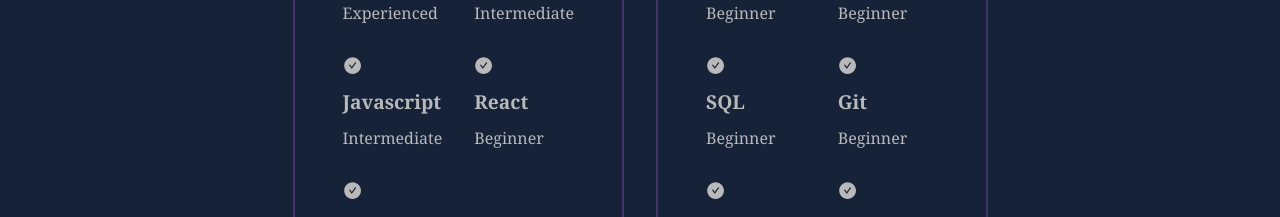
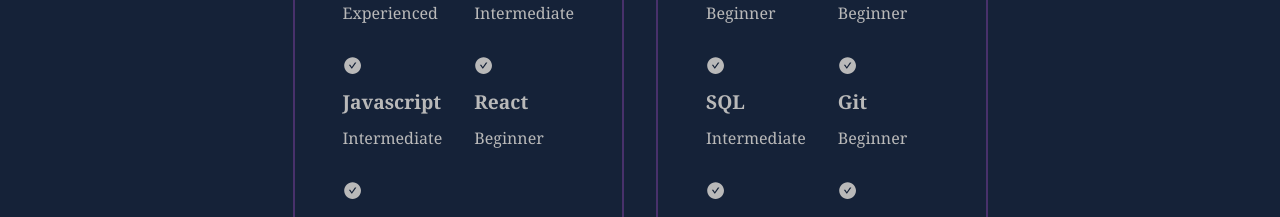
Before and after one commit to MateuszS0/React, a React (Create React App) app: page / in a window 1280 px wide. Shown: the part 1680-1897 px from the top of the page. Built offline with nearby package versions, Linux system fonts and the light colour scheme.

Commit message:
feat: skills SQL

```diff
--- a/src/components/skills/Skills.jsx
+++ b/src/components/skills/Skills.jsx
@@ -73,7 +73,7 @@
 <div className='skill-details'>
 <AiFillCheckCircle/>
 <h4>SQL</h4>
-<small className='text-small'>Beginner</small>
+<small className='text-small'>Intermediate</small>
 </div>
 <div className='skill-details'>
 <AiFillCheckCircle/>
```
